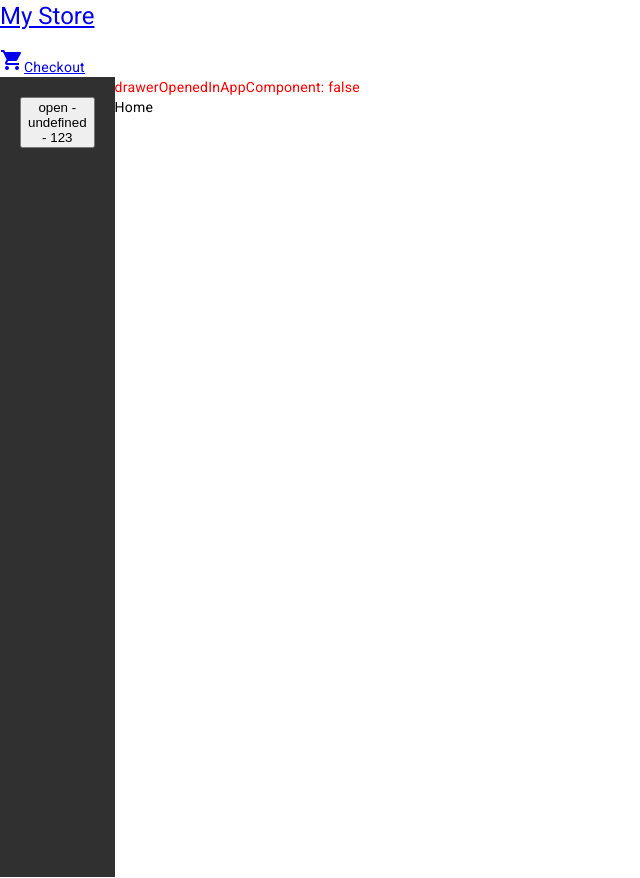
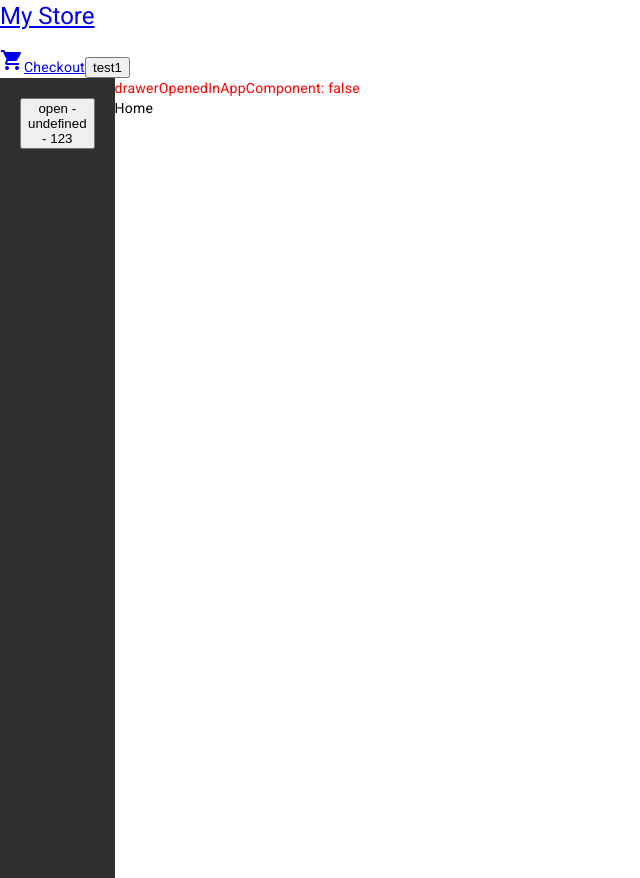
Before and after one commit to Xnumber/angular-example-project, an Angular app: page / in a window 1280 px wide. Shown: the whole page, without its empty margins (0-640 px from the left). Built offline with nearby package versions, Linux system fonts and the light colour scheme.

Commit message:
feat: life cycle test
topic
- test if state changes in other component would trigger life cycle hook
- comparing top-bar and peek-a-boo

result
- life cycle hook would be triggered state changes in other component

```diff
--- a/src/app/components/organisms/top-bar/top-bar.component.html
+++ b/src/app/components/organisms/top-bar/top-bar.component.html
@@ -3,3 +3,4 @@
   </a>
 
 <a routerLink="/cart" class="button fancy-button"><i class="material-icons">shopping_cart</i>Checkout</a>
+<button (click)="addTestNumber()">test{{test}}</button>
--- a/src/app/components/organisms/top-bar/top-bar.component.ts
+++ b/src/app/components/organisms/top-bar/top-bar.component.ts
@@ -6,5 +6,10 @@ import { Component } from '@angular/core';
   styleUrls: ['./top-bar.component.scss']
 })
 export class TopBarComponent {
+  test: number = 1;
 
+  addTestNumber() {
+    this.test += 1;
+    console.log(this.test)
+  }
 }
```
